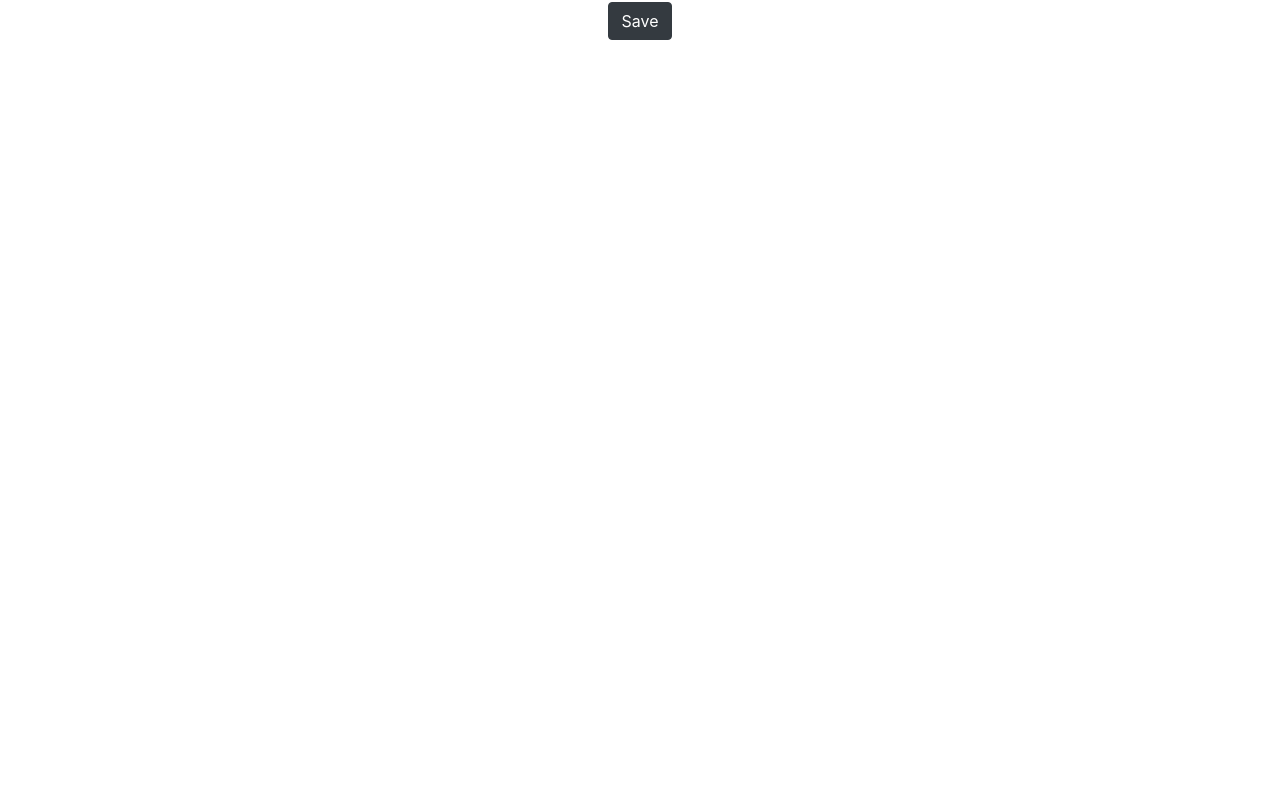
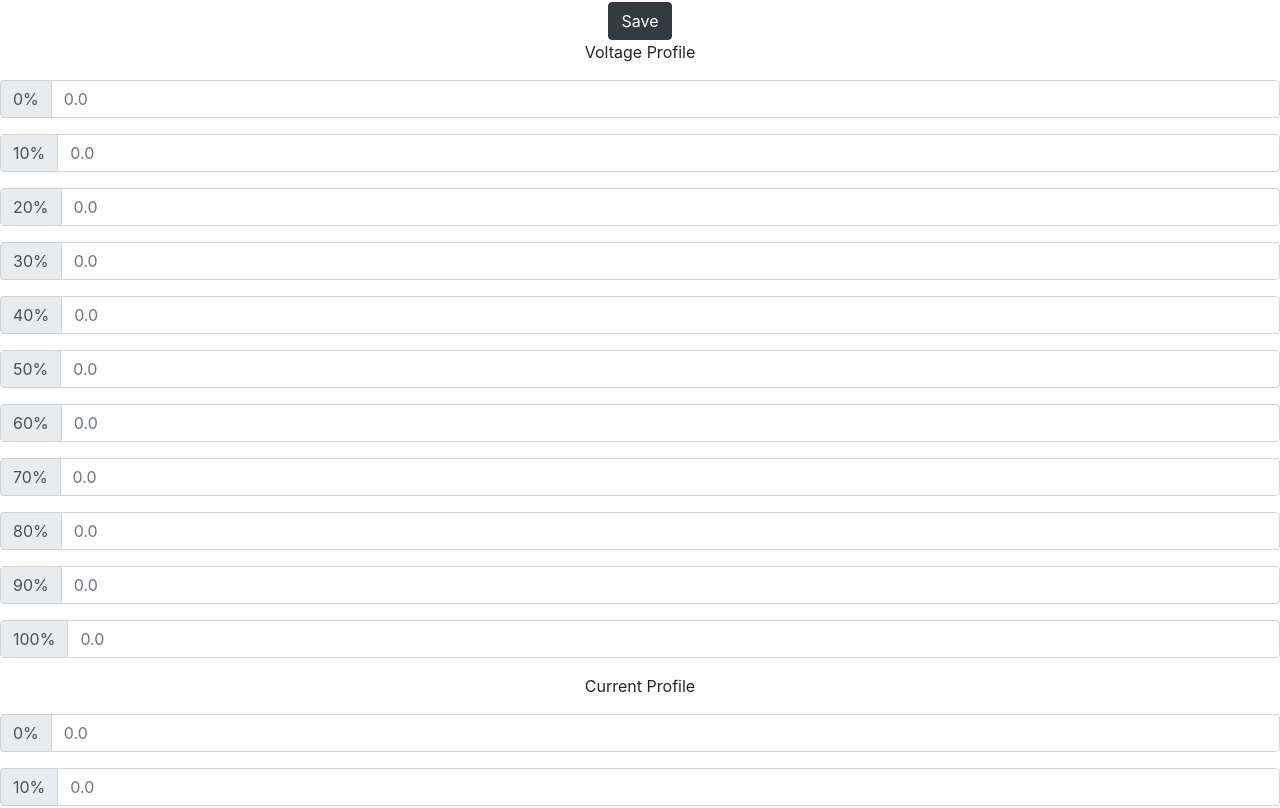
Before and after one commit to k-fillmore/Eltek-Battery-Charger, a React (Create React App) app in the folder client/: page /Config in a window 1280 px wide. Shown: the part 378-1186 px from the top of the page. Before the commit the page ends 800 px from the top, so only its background shows below. Built offline with nearby package versions, Linux system fonts and the light colour scheme; no server answers.

Commit message:
adding profile config

```diff
--- /dev/null
+++ b/client/src/components/ChargingProfile.js
@@ -0,0 +1,43 @@
+import React from "react";
+import { InputGroup, FormControl } from "react-bootstrap";
+
+function ChargingProfile() {
+  const stateOfChargeMap = [0, 10, 20, 30, 40, 50, 60, 70, 80, 90, 100];
+
+  return (
+    <div>
+        <p>Voltage Profile</p>
+      {stateOfChargeMap.map((soc) => {
+        return (
+          <InputGroup className="mb-3">
+            <InputGroup.Prepend>
+              <InputGroup.Text id="basic-addon1">{soc+"%"}</InputGroup.Text>
+            </InputGroup.Prepend>
+            <FormControl
+              placeholder="0.0"
+              aria-label="0.0"
+              aria-describedby="basic-addon1"
+            />
+          </InputGroup>
+        );
+      })}
+      <p>Current Profile</p>
+      {stateOfChargeMap.map((soc) => {
+        return (
+          <InputGroup className="mb-3">
+            <InputGroup.Prepend>
+              <InputGroup.Text id="basic-addon1">{soc+"%"}</InputGroup.Text>
+            </InputGroup.Prepend>
+            <FormControl
+              placeholder="0.0"
+              aria-label="0.0"
+              aria-describedby="basic-addon1"
+            />
+          </InputGroup>
+        );
+      })}
+    </div>
+  );
+}
+
+export default ChargingProfile;
--- a/client/src/components/Config.js
+++ b/client/src/components/Config.js
@@ -1,5 +1,6 @@
 import { React, useEffect, useState } from "react";
 import { InputGroup, FormControl, Button } from "react-bootstrap";
+import ChargingProfile from "./ChargingProfile"
 import axios from 'axios'
 
 function Config() {
@@ -134,6 +135,7 @@ function Config() {
         />
       </InputGroup>
       <Button onClick={() => saveData()} variant="dark">Save</Button>
+      <ChargingProfile></ChargingProfile>
     </div>
   );
 }
```
